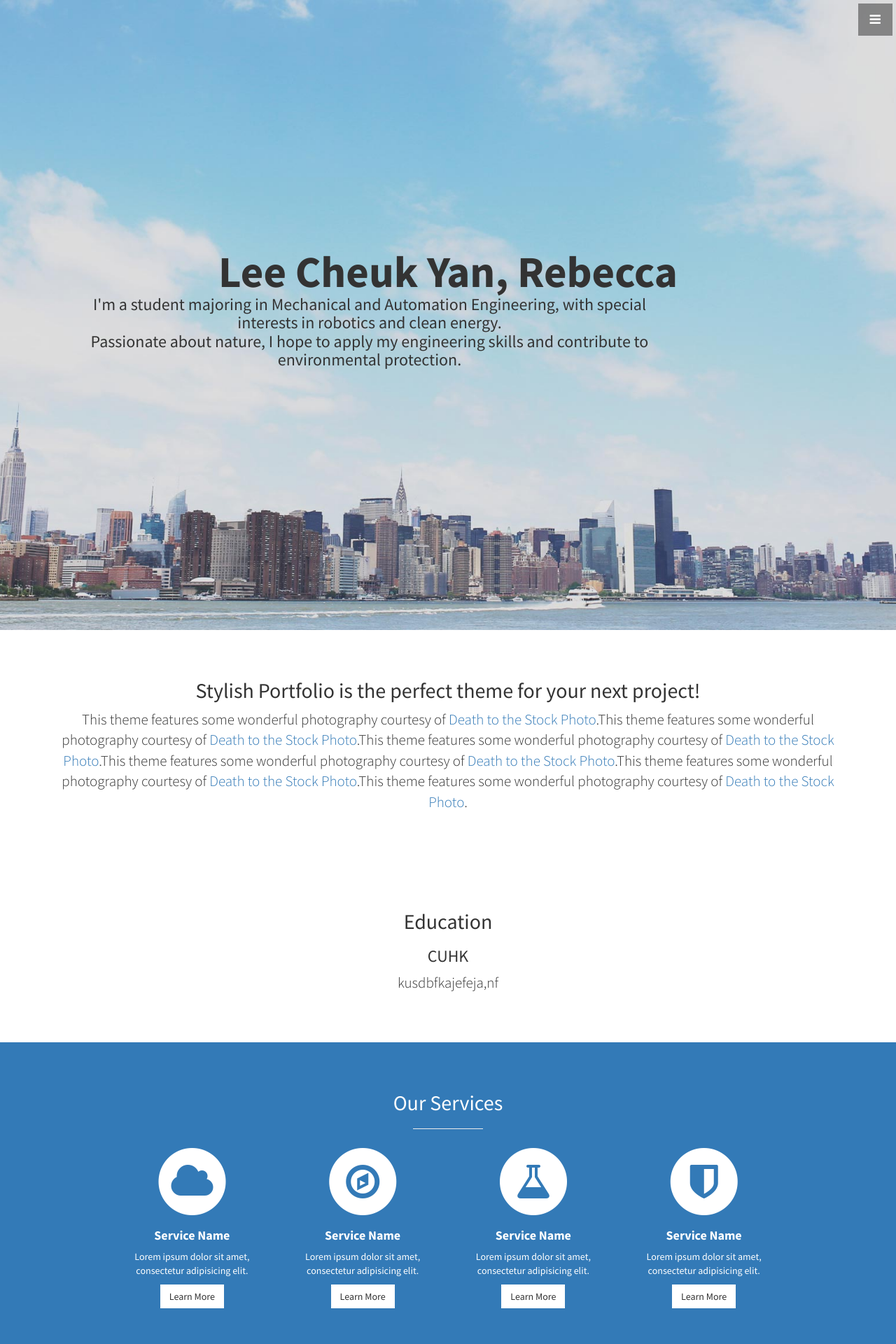
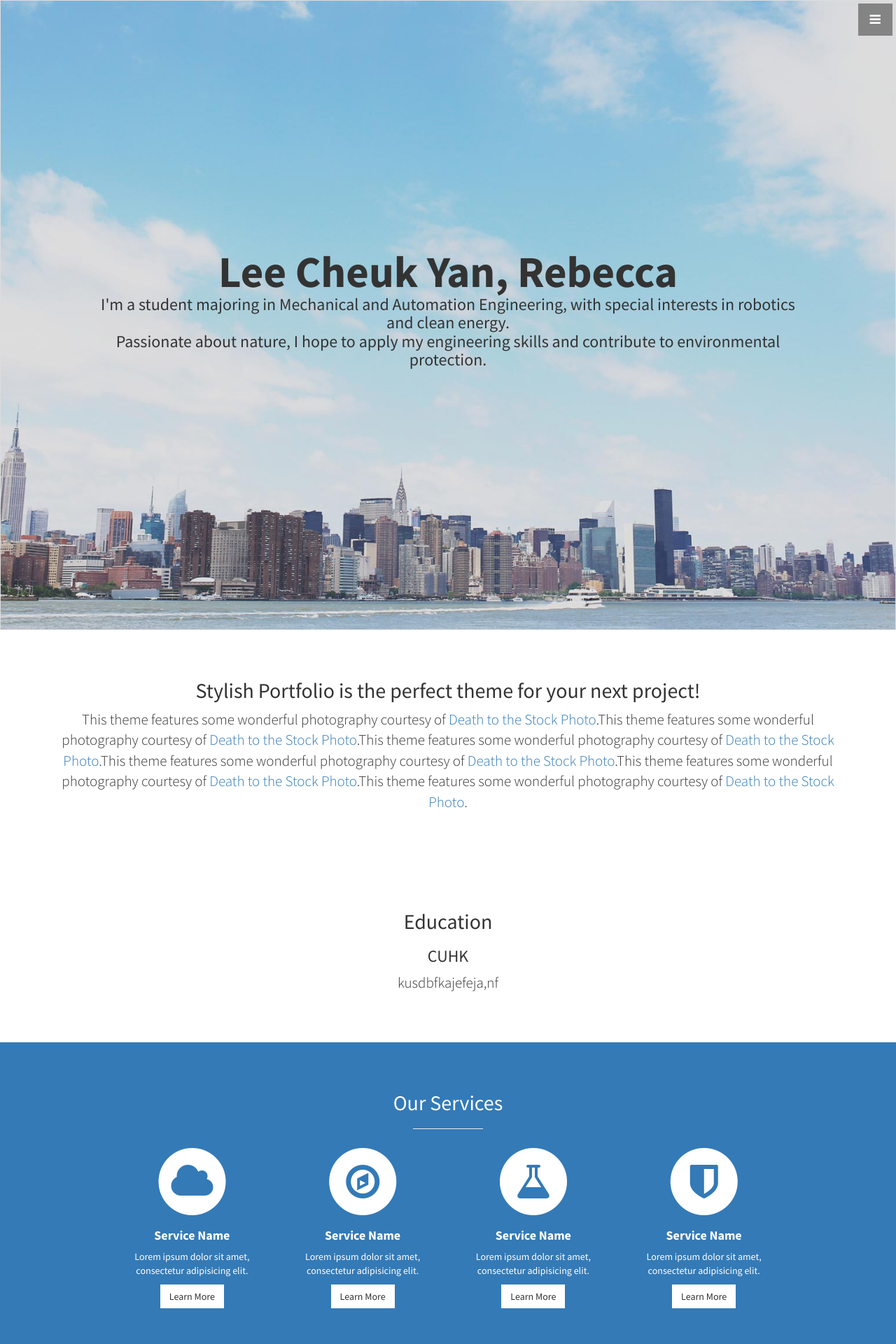
Before and after one commit to leelacceber/stylish-portfolio-jekyll-master, a Jekyll site: the page built from index.html, in a window 1280 px wide. Shown: the top 1920 px of the page at 70% size. Built offline with Jekyll 4.4.1, drawn with Linux system fonts in a browser that asks for light colours.

Commit message:
Update stylish-portfolio.css

```diff
--- a/css/stylish-portfolio.css
+++ b/css/stylish-portfolio.css
@@ -20,6 +20,8 @@ body {
     display: table-cell;
     text-align: center;
     vertical-align: middle;
+    border: 1px solid #dddddd; //
+
 }
 
 .text-vertical-center h1 {
@@ -30,7 +32,6 @@ body {
 }
 
 .text-vertical-center h3 {
-    width: 800px;
     margin: 0 10%;
     padding: 0;
 }
```
